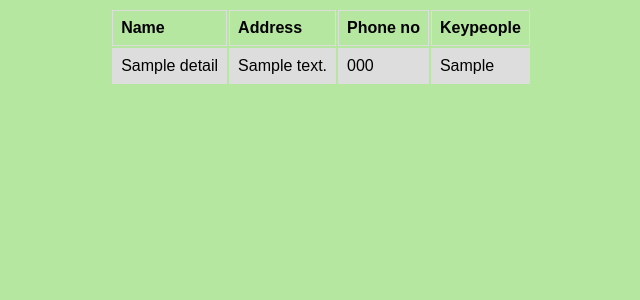
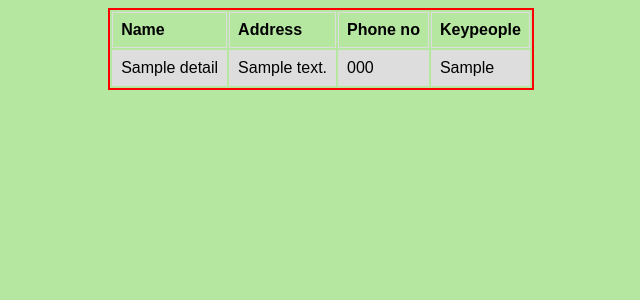
Before and after one commit to Tejascoder/clearbit, a Flask app: template templates/result.html in a window 1280 px wide. Shown: the top 300 px of the page, without its empty margins (319-959 px from the left). Run offline with Flask 2, Linux system fonts and the light colour scheme; the template is opened without the code that fills it: most values are stand-ins (such as "Sample title", 1, 10 or a date in 2020).

Commit message:
'frontend_changes'

```diff
--- a/templates/result.html
+++ b/templates/result.html
@@ -8,20 +8,19 @@ table {
   font-family: arial, sans-serif;
    margin-left: auto;
 margin-right: auto;
+ border: 2px solid red;
+
 }
-
 
 td, th {
   border: 1px solid #dddddd;
   text-align: left;
   padding: 8px;
+  color: black;
 }
 
 tr:nth-child(even) {
   background-color: #dddddd;
-
-
-
 }
 
 
```
